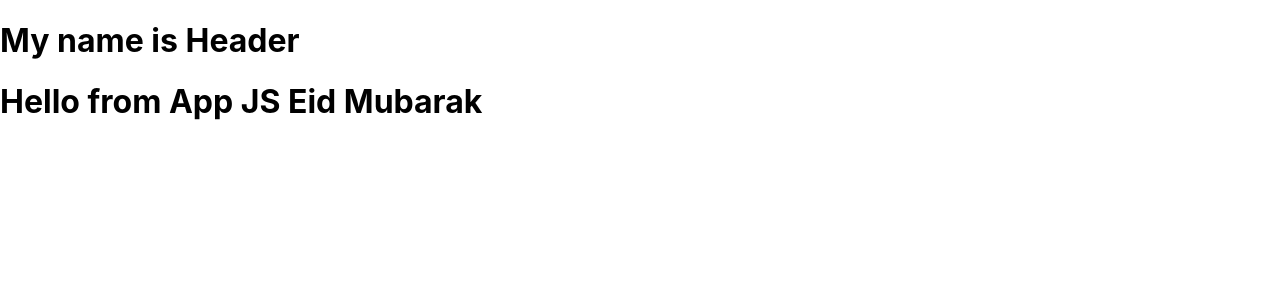
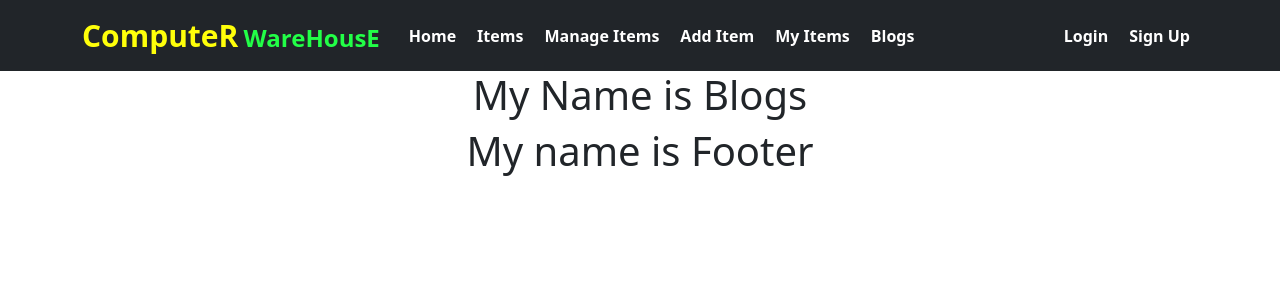
Before and after one commit to Sanjidk/warehouse-management-client-by-sanjid, a React (Create React App) app: page /blogs in a window 1280 px wide. Shown: the top 300 px of the page. Built offline with nearby package versions, Linux system fonts and the light colour scheme.

Commit message:
Header with route Done

```diff
--- a/src/App.js
+++ b/src/App.js
@@ -1,11 +1,37 @@
+import { Route, Routes } from 'react-router-dom';
 import './App.css';
 import Header from './components/Shared/Header/Header';
+import Footer from './components/Shared/Footer/Footer';
+import NotFound from './components/Shared/NotFound/NotFound';
+
+import Login from './components/Login/Login/Login';
+import Signup from './components/Login/Signup/Signup';
+
+import AddItem from './components/Main/AddItem/AddItem';
+import Blogs from './components/Main/Blogs/Blogs';
+import Home from './components/Main/Home/Home';
+import MyItems from './components/Main/MyItems/MyItems';
+import Items from './components/Main/Items/Items';
+import ManageItems from './components/Main/ManageItems/ManageItems';
 
 function App() {
   return (
-    <div>
+    <div className='App'>
       <Header></Header>
-     <h1>Hello from App JS Eid Mubarak</h1>
+      <Routes>
+      <Route path="/" element={<Home></Home>}></Route>
+        <Route path="/home" element={<Home></Home>}></Route>
+        <Route path="/blogs" element={<Blogs></Blogs>} ></Route>
+        <Route path="/items" element={<Items></Items>} ></Route>
+        <Route path="/additem" element={<AddItem></AddItem>} ></Route>
+        <Route path="/myitems" element={<MyItems></MyItems>} ></Route>
+        <Route path="/manageitems" element={<ManageItems></ManageItems>} ></Route>
+
+        <Route path="/login" element={<Login></Login>} ></Route>
+        <Route path="/signup" element={<Signup></Signup>} ></Route>
+        <Route path="*" element={<NotFound></NotFound>} ></Route>
+      </Routes>
+      <Footer></Footer>
     </div>
   );
 }
--- /dev/null
+++ b/src/components/Main/Blogs/Blogs.js
@@ -0,0 +1,11 @@
+import React from 'react';
+
+const Blogs = () => {
+  return (
+    <div>
+      <h1>My Name is Blogs</h1>
+    </div>
+  );
+};
+
+export default Blogs;
--- /dev/null
+++ b/src/components/Shared/Header/Header.css
@@ -0,0 +1,19 @@
+.header-title{
+  color: rgb(255, 255, 10);
+  font-size: 30px;
+}
+
+.header-title2{
+  color: rgb(34, 255, 71);
+  font-size: 24px;
+
+}
+
+.header-compo{
+  margin-left: 5px;
+}
+
+.header-compo:hover{
+  background: rgb(73, 219, 219);
+  border-radius: 10px;
+}
--- a/src/components/Shared/Header/Header.js
+++ b/src/components/Shared/Header/Header.js
@@ -1,11 +1,32 @@
 import React from 'react';
+import { Container, Nav, Navbar } from 'react-bootstrap';
+import { Link } from 'react-router-dom';
+import './Header.css';
 
 const Header = () => {
   return (
-    <div>
-            <h1>My name is Header</h1>
+    <Navbar collapseOnSelect expand="lg" sticky='top' bg="dark" variant="dark">
+    <Container>
+      <Navbar.Brand className='fw-bold' as={Link} to="/"><span className='header-title'>ComputeR</span> <span className='header-title2'>WareHousE</span>
+      </Navbar.Brand>
+      <Navbar.Toggle aria-controls="responsive-navbar-nav" />
+      <Navbar.Collapse id="responsive-navbar-nav">
+        <Nav className="me-auto text-center fw-bold">
+          <Nav.Link className='text-white header-compo' as={Link} to="/home">Home</Nav.Link>
+          <Nav.Link className='text-white header-compo' as={Link} to="/items">Items</Nav.Link>
+          <Nav.Link className='text-white header-compo' as={Link} to="/manageitems">Manage Items</Nav.Link>
+          <Nav.Link className='text-white header-compo' as={Link} to="/additem">Add Item</Nav.Link>
+          <Nav.Link className='text-white header-compo' as={Link} to="/myitems">My Items</Nav.Link>
+          <Nav.Link className='text-white header-compo' as={Link} to="/blogs">Blogs</Nav.Link>
+        </Nav>
 
-    </div>
+        <Nav className="text-center fw-bold">
+        <Nav.Link className='text-white header-compo' as={Link} to="/login">Login</Nav.Link>
+        <Nav.Link className='text-white header-compo' as={Link} to="/signup">Sign Up</Nav.Link>
+        </Nav>
+      </Navbar.Collapse>
+    </Container>
+  </Navbar>
   );
 };
 
--- /dev/null
+++ b/src/components/Shared/NotFound/NotFound.js
@@ -0,0 +1,11 @@
+import React from 'react';
+
+const NotFound = () => {
+  return (
+    <div>
+      <h1>My name is Not Found</h1>
+    </div>
+  );
+};
+
+export default NotFound;
--- a/src/index.js
+++ b/src/index.js
@@ -3,12 +3,16 @@ import ReactDOM from 'react-dom/client';
 import './index.css';
 import App from './App';
 import reportWebVitals from './reportWebVitals';
+import 'bootstrap/dist/css/bootstrap.min.css';
+import { BrowserRouter } from 'react-router-dom';
 
 const root = ReactDOM.createRoot(document.getElementById('root'));
 root.render(
+  <BrowserRouter>
   <React.StrictMode>
     <App />
   </React.StrictMode>
+  </BrowserRouter>,
 );
 
 // If you want to start measuring performance in your app, pass a function
```
